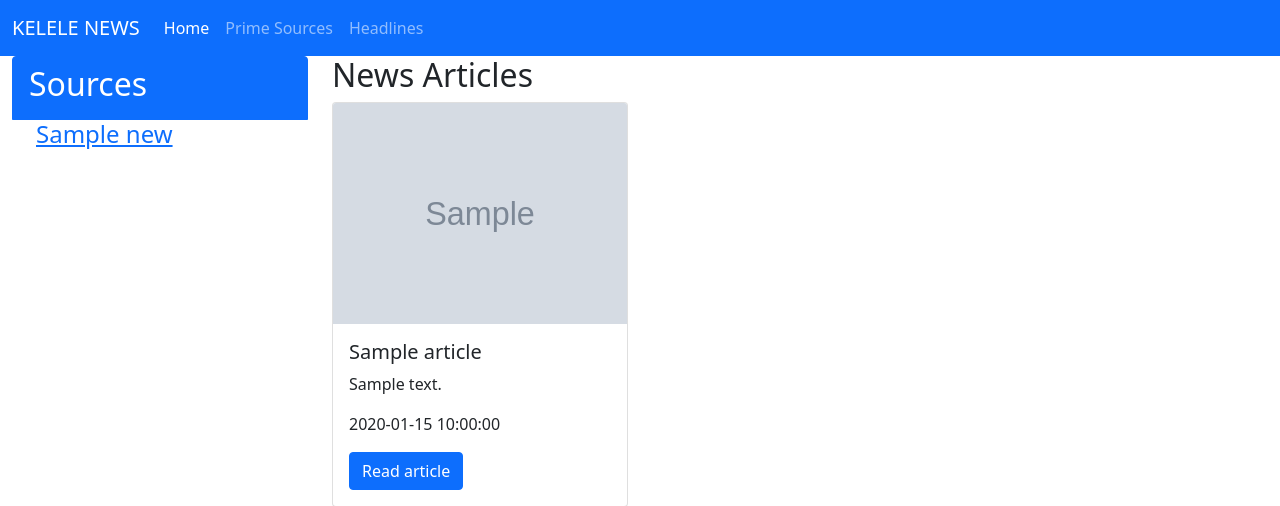
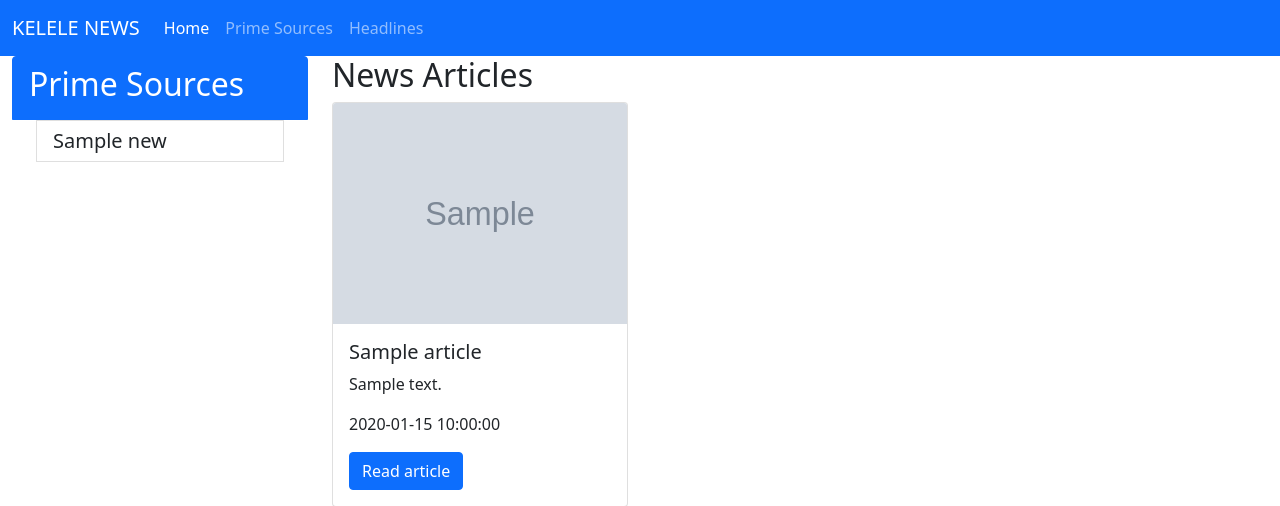
Before and after one commit to Dindihub/flask_blog, a Flask app: template app/templates/home.html in a window 1280 px wide. Shown: the top 506 px of the page. Run offline with Flask 2, Linux system fonts and the light colour scheme; the template is opened without the code that fills it: most values are stand-ins (such as "Sample title", 1, 10 or a date in 2020); grey boxes marked "Sample" are stand-in pictures.

Commit message:
Code-Change title of sources page

```diff
--- a/app/templates/source.html
+++ b/app/templates/source.html
@@ -2,14 +2,14 @@
 
 <ul class="list-group">
   <li class="list-group-item active">
-    <h2>Sources</h2>
+    <h2>Prime Sources</h2>
   </li>
   <div class="container-fluid">
     <div>
       {% for news in general_news %}
       <div>
         <div" id="name">
-        <h4><a href="/source/{{news.id}}">{{news.name}}</a></h4>
+        <h5><a class="list-group-item" href="/source/{{news.id}}">{{news.name}}</a></h5>
       </div>
       <div>
 
```
